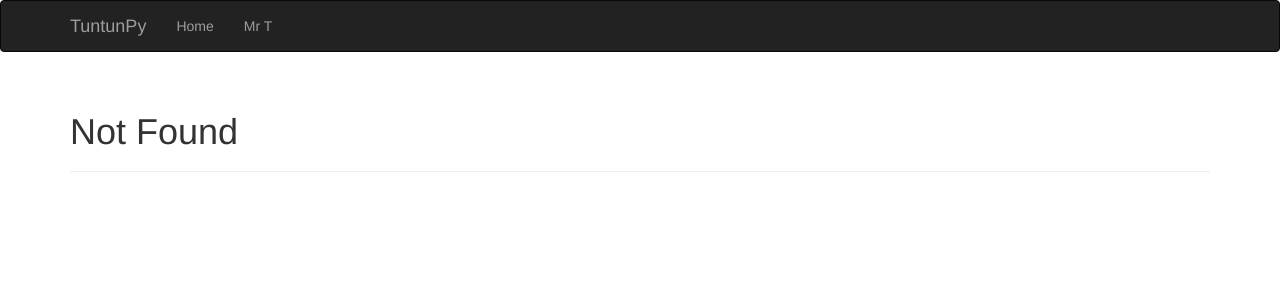
After one commit to mchjmwjw/TuntunPy, a Flask app: template templates/404.html in a window 1280 px wide. The commit adds this page. Shown: the top 300 px of the page. Run offline with Flask 2, Linux system fonts and the light colour scheme; the template is opened without the code that fills it, so the values that code supplies are empty; some libraries are stand-ins or nearby versions.

Commit message:
完善模板，添加favcion, 本地化时间

```diff
--- a/main.py
+++ b/main.py
@@ -4,14 +4,17 @@ from flask import request
 from flask import make_response
 from flask_script import Manager
 from flask_bootstrap import Bootstrap
+from flask_moment import Moment
+from datetime import datetime
 
 app = Flask(__name__)
 manager = Manager(app)
 bootstrap = Bootstrap(app)
+moment = Moment(app)
 
 @app.route('/')
 def index():
-    return render_template('index.html')
+    return render_template('index.html', current_time=datetime.utcnow())
     # user_agent = request.headers.get('User-Agent')
     # return '<h1>Hello World!</h1><br>' + u'<p>Your 浏览器 is %s' % user_agent
 
@@ -26,6 +29,15 @@ def cook():
     response.set_cookie('answer', '42')
     return response
 
+@app.errorhandler(404)
+def page_not_found(e):
+    return render_template('404.html'), 404
+
+@app.errorhandler(500)
+def internal_server_error(e):
+    return render_template('500.html'), 500
+
+
 if __name__ == '__main__':
     # app.run(debug=True)
     manager.run()
--- /dev/null
+++ b/templates/404.html
@@ -0,0 +1,7 @@
+{% extends "base.html" %}
+{% block title %}TuntunPy - Page Not Found{% endblock %}
+{% block page_content %}
+<div class="page-header">
+    <h1>Not Found</h1>
+</div>
+{% endblock %}
--- /dev/null
+++ b/templates/base.html
@@ -0,0 +1,44 @@
+{% extends "bootstrap/base.html" %}
+
+{% block title %}TuntunPy{% endblock %}
+
+{% block head %}
+    {{ super() }}
+    <link rel="shortcut icon" href="{{ url_for('static', filename = 'favicon.ico') }}" type="image/x-icon">
+    <link rel="icon" href="{{ url_for('static', filename = 'favicon.ico') }}" type="image/x-icon">
+{% endblock %}
+
+{% block navbar %}
+    <div class="navbar navbar-inverse" role="navigtion">
+    <div class="container">
+        <div class="navbar-header">
+            <button type="button" class="navbar-toggle" data-toggle="collapse" data-target=".navbar-collapse">
+                <span class="sr-only">Toggle navigation</span>
+                <span class="icon-bar"></span>
+                <span class="icon-bar"></span>
+                <span class="icon-bar"></span>
+            </button>
+            <a href="/" class="navbar-brand">TuntunPy</a>
+        </div>
+        <div class="navbar-collapse collapse">
+            <ul class="nav navbar-nav">
+                <li><a href="/">Home</a></li>
+                <li><a href="/user/Mr Terrible">Mr T</a></li>
+            </ul>
+        </div>
+    </div>
+</div>
+{% endblock %}
+
+{% block content %}
+    <div class="container">
+        {% block page_content %}
+        {% endblock %}
+    </div>
+{% endblock %}
+
+{% block scripts %}
+    {{ super() }}
+    {{ moment.include_moment() }}
+    {{ moment.lang('zh-cn') }}
+{% endblock %}
```
Also changed, not shown: templates/index.html (+4 -4 lines), templates/user.html (+4 -26 lines), static/favicon.ico (added), templates/500.html (added).
